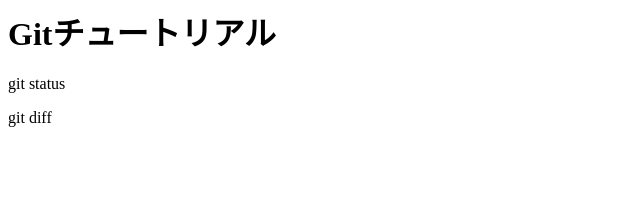
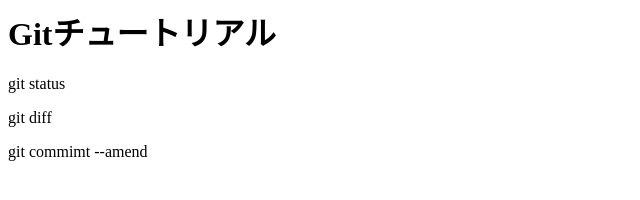
Before and after one commit to attoto/git_tutorial, a plain HTML site: page index.html in a window 1280 px wide. Shown: the whole page, without its empty margins (0-640 px from the left). Drawn offline with Linux system fonts and the light colour scheme.

Commit message:
git commit --amendを追記

```diff
--- a/index.html
+++ b/index.html
@@ -1,3 +1,4 @@
 <h1>Gitチュートリアル</h1>
 <p>git status</p>
 <p>git diff</p>
+<p>git commimt --amend</p>
```
